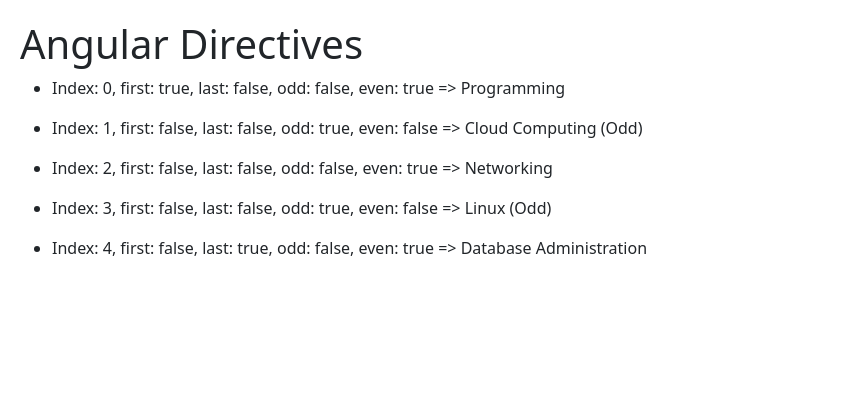
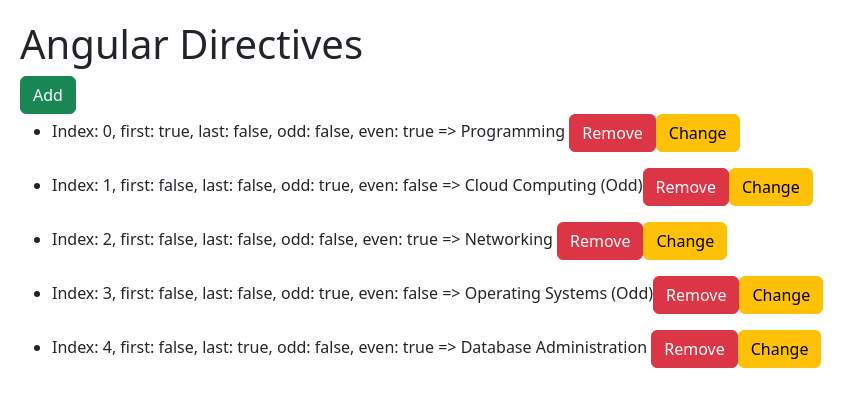
Before and after one commit to MotasemZiad/Angular-Bootcamp, an Angular app in the folder 01_getting_started/hello-world/: page / in a window 1280 px wide. Shown: the top 406 px of the page, without its empty margins (0-866 px from the left). Built offline with nearby package versions, Linux system fonts and the light colour scheme.

Commit message:
change detection

```diff
--- a/01_getting_started/hello-world/src/app/app.component.html
+++ b/01_getting_started/hello-world/src/app/app.component.html
@@ -1,8 +1,10 @@
 <h1>Angular Directives</h1>
-
+<button class="btn btn-success" (click)="onAdd()">Add</button>
 <ul *ngFor="let course of courses; index as i; last as isLast; first as isFirst; odd as isOdd; even as isEven">
   <li>
    Index: {{ i }}, first: {{ isFirst }}, last: {{ isLast }}, odd: {{ isOdd }}, even: {{ isEven }} => {{ course.name }}
    <span *ngIf="isOdd">(Odd)</span>
+   <button class="btn btn-danger" (click)="onRemove(course)">Remove</button>
+   <button class="btn btn-warning" (click)="onChange(course)">Change</button>
   </li>
 </ul>
--- a/01_getting_started/hello-world/src/app/app.component.ts
+++ b/01_getting_started/hello-world/src/app/app.component.ts
@@ -6,13 +6,33 @@ import { Component } from '@angular/core';
   styleUrls: ['./app.component.css']
 })
 export class AppComponent {
-    viewMode = 'map'
-
     courses = [
       {'id': 1, 'name': 'Programming'},
       {'id': 2, 'name': 'Cloud Computing'},
       {'id': 3, 'name': 'Networking'},
-      {'id': 4, 'name': 'Linux'},
+      {'id': 4, 'name': 'Operating Systems'},
       {'id': 5, 'name': 'Database Administration'},
     ]
+
+    onAddSomething(course: Course){
+      this.courses.push(course)
+    }
+
+    onAdd(){
+      this.courses.push({'id': 6, 'name': 'Distributed Systems'})
+    }
+
+    onRemove(course: Course){
+      let index = this.courses.indexOf(course)
+      this.courses.splice(index, 1)
+    }
+
+    onChange(course: Course){
+      course.name = 'UPDATED'
+    }
 }
+
+interface Course {
+  id: number
+  name: string
+}
```
